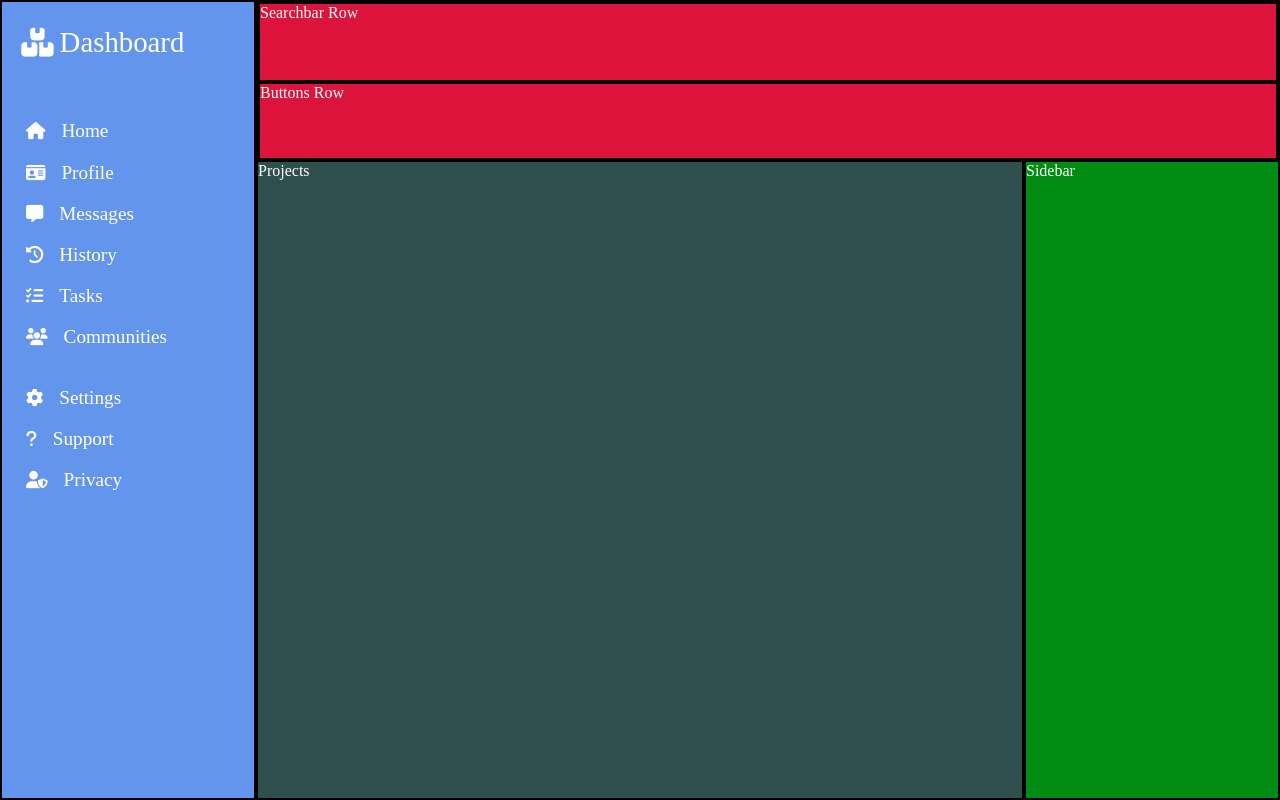
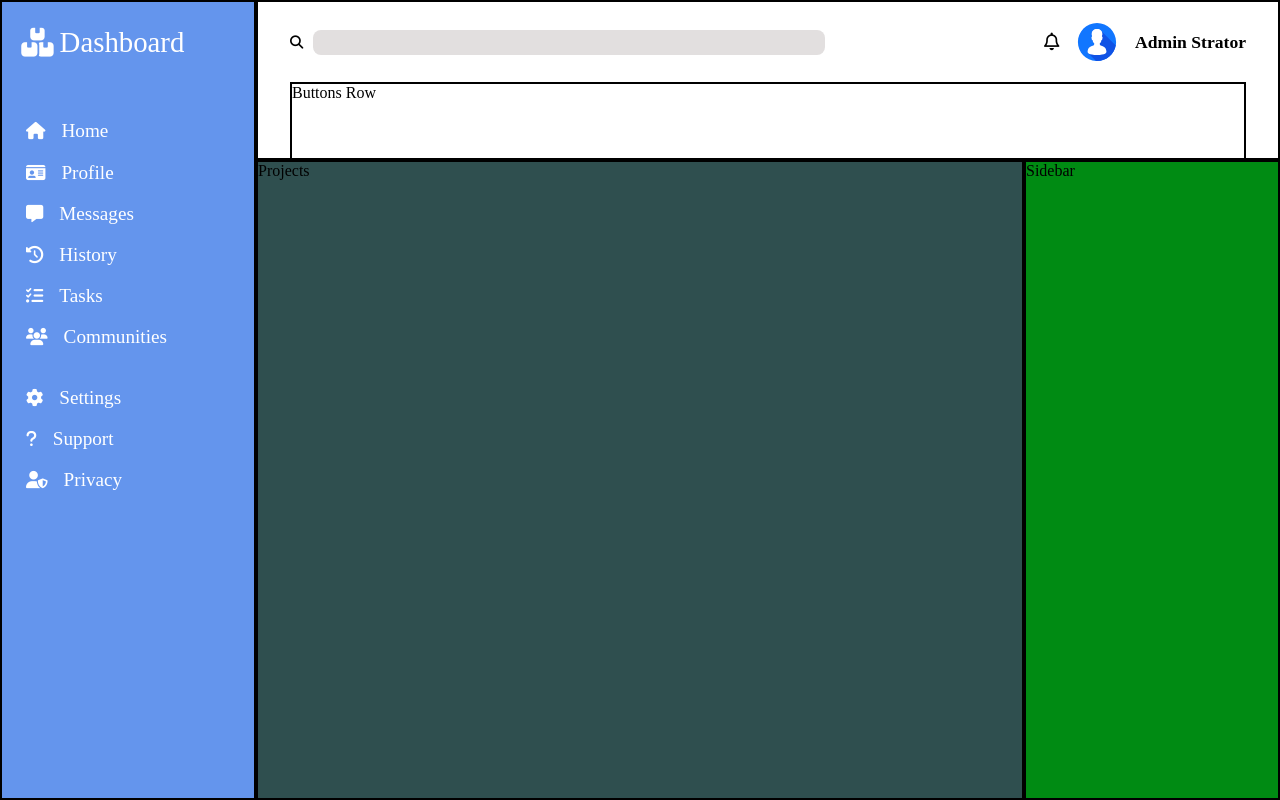
Before and after one commit to adilafsar99/grid-admin-dashboard, a plain HTML site: page index.html in a window 1280 px wide. Drawn offline with Linux system fonts and the light colour scheme.

Commit message:
Finish styling the search bar row.

```diff
--- a/index.html
+++ b/index.html
@@ -11,7 +11,15 @@
     <div class="container">
         <header class="header">
            <div class="searchbar-row">
-               <p>Searchbar Row</p>
+               <div class="searchbar">
+                  <button id="search-button"><span class="fa-solid fa-search"></span></button>
+                  <input type="search" name="searchbar" id="searchbar">
+               </div>
+               <div class="admin-info">
+                  <span class="fa-regular fa-bell"></span>
+                  <img id="profile-image" src="./assets/images/profile-picture.svg" alt="profile-picture">
+                  <span>Admin Strator</span>
+               </div>
            </div>
            <div class="buttons-row">
                 <p>Buttons Row</p>
--- a/style.css
+++ b/style.css
@@ -2,7 +2,6 @@
     margin: 0;
     padding: 0;
     box-sizing: border-box;
-    color: #fff;
 }
 
 .container {
@@ -17,13 +16,57 @@
     grid-column: 2 / -1;
     display: grid;
     grid-template-rows: repeat(2, 80px);
-    background-color: crimson;
+    background-color: #fff;
+    padding: 0 2em;
     border: 2px solid #000;
 }
 
 .searchbar-row {
     grid-row: 1;
-    border: 2px solid #000;
+    display: grid;
+    grid-auto-flow: column;
+    align-items: center;
+}
+
+.searchbar {
+    display: grid;
+    grid-auto-flow: column;
+    grid-auto-columns: max-content;
+    column-gap: 10px;
+    justify-self: self-start;
+}
+
+#search-button {
+    background-color: transparent;
+    border: none;
+}
+
+#searchbar {
+    display: grid;
+    width: 40vw;
+    height: 25px;
+    border-radius: 8px;
+    border: none;
+    background-color: #e2dfdf;
+}
+
+#searchbar:focus {
+    border: none;
+}
+
+.admin-info {
+    display: grid;
+    grid-auto-flow: column;
+    grid-auto-columns: max-content;
+    column-gap: 0.8rem;
+    align-items: center;
+    justify-self: right;
+    font-size: 1.1em;
+    font-weight: bold;
+}
+
+#profile-image {
+    width: 50px;
 }
 
 .buttons-row {
@@ -40,6 +83,7 @@
     background-color: cornflowerblue;
     border: 2px solid #000;
     font-size: 1.2em;
+    color: #fff;
 }
 
 .site-logo {
```
Also changed, not shown: assets/images/profile-picture.svg (added).
